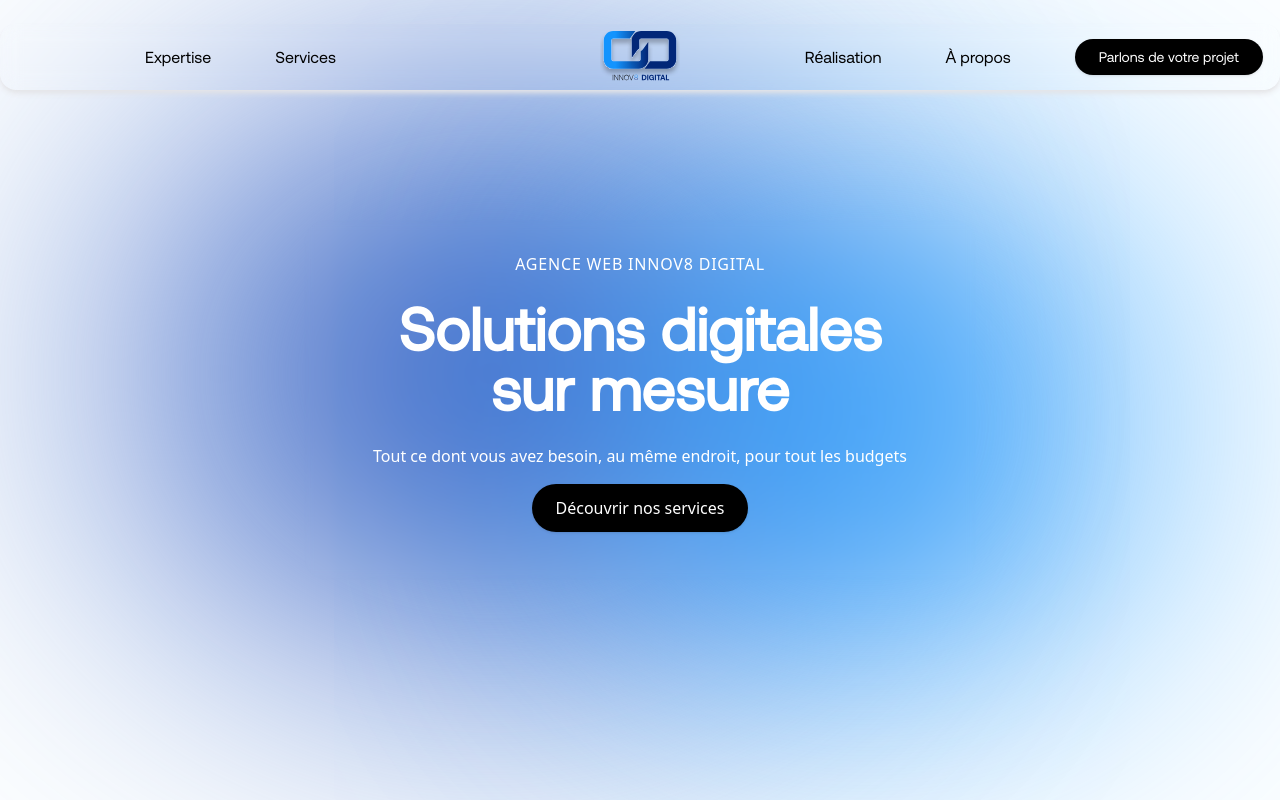
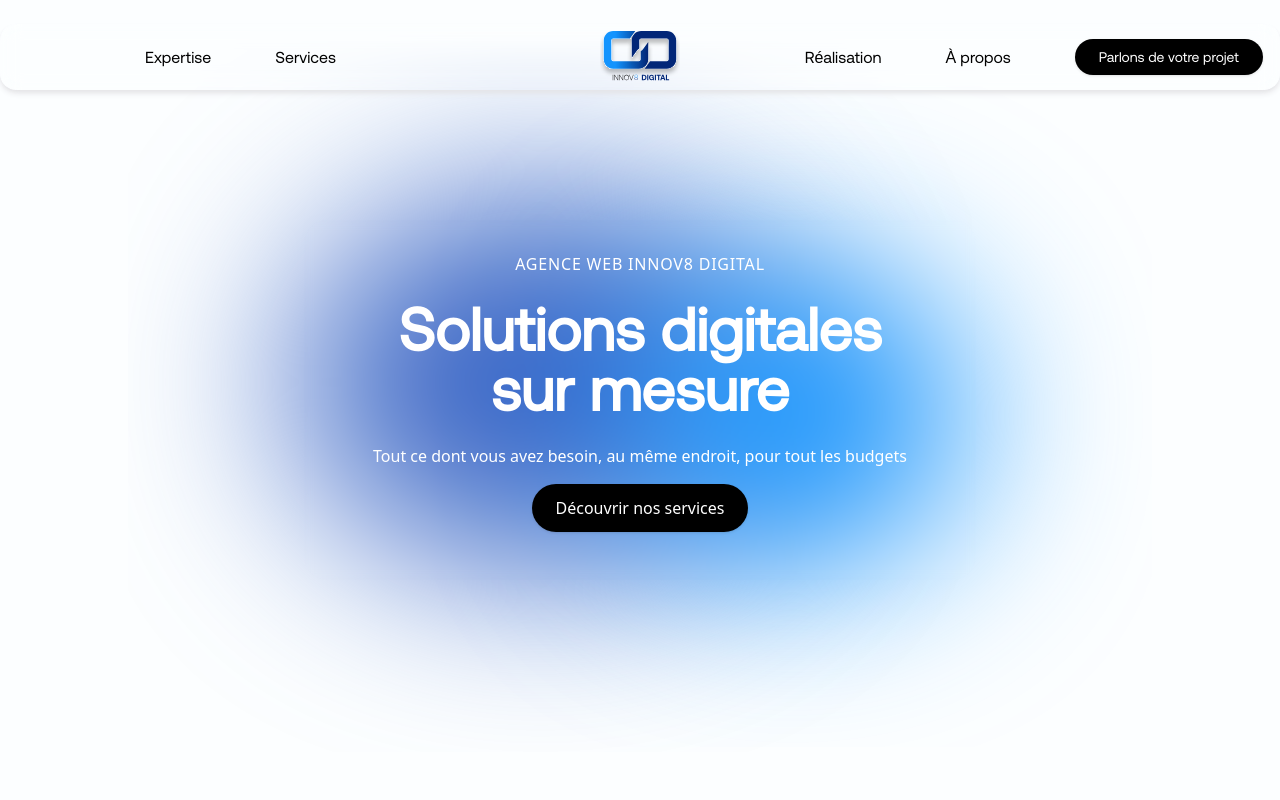
Before and after one commit to EddyBough/innov8digital, a Next.js app: page / in a window 1280 px wide. Shown: the top 800 px of the page. Built offline with nearby package versions, Linux system fonts and the light colour scheme.

Commit message:
fix: #81 back on effet blur main blue

```diff
--- a/src/app/sections-home/FirstSection.tsx
+++ b/src/app/sections-home/FirstSection.tsx
@@ -6,14 +6,14 @@ import Link from "next/link";
 
 export default function FirstSection() {
   return (
-    <section className="relative  min-h-screen w-full flex items-center justify-center p-4 overflow-hidden">
+    <section className="relative min-h-screen w-full flex items-center justify-center p-4 overflow-hidden">
       <Image
         src={"/img/MainBlurBlue.svg"}
         alt=""
         width={1100}
         height={150}
         priority
-        className="absolute h-[45rem] sm:h-[50rem] md:h-[60rem] lg:h-[65rem] left-1/2 top-1/2 -translate-x-1/2 -translate-y-1/2 w-full max-w-none lg:max-w-screen-2xl object-cover"
+        className="absolute md:h-auto h-[35rem] left-1/2 top-1/2 -translate-x-1/2 -translate-y-1/2 w-full max-w-5xl object-cover "
         quality={100}
       />
 
```
